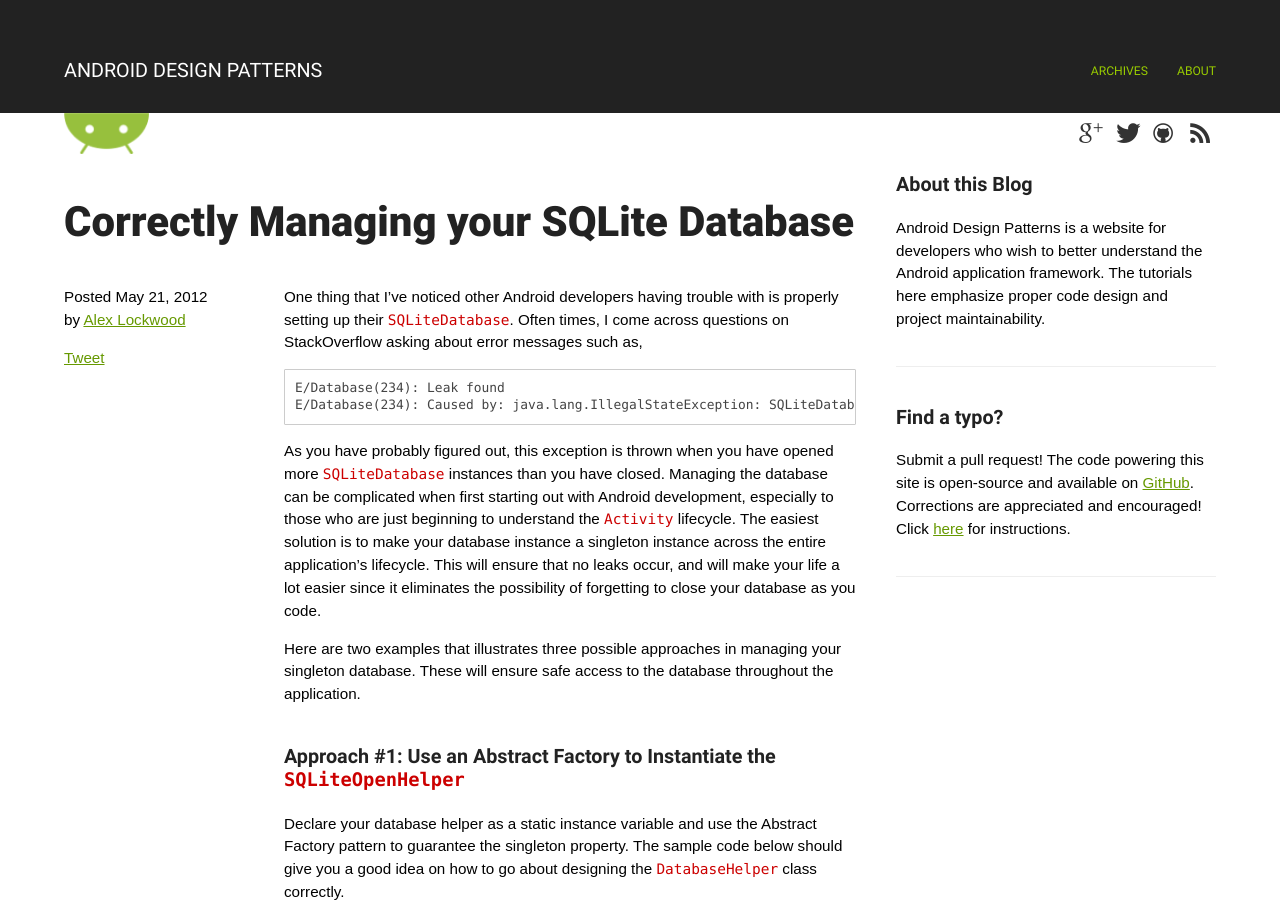
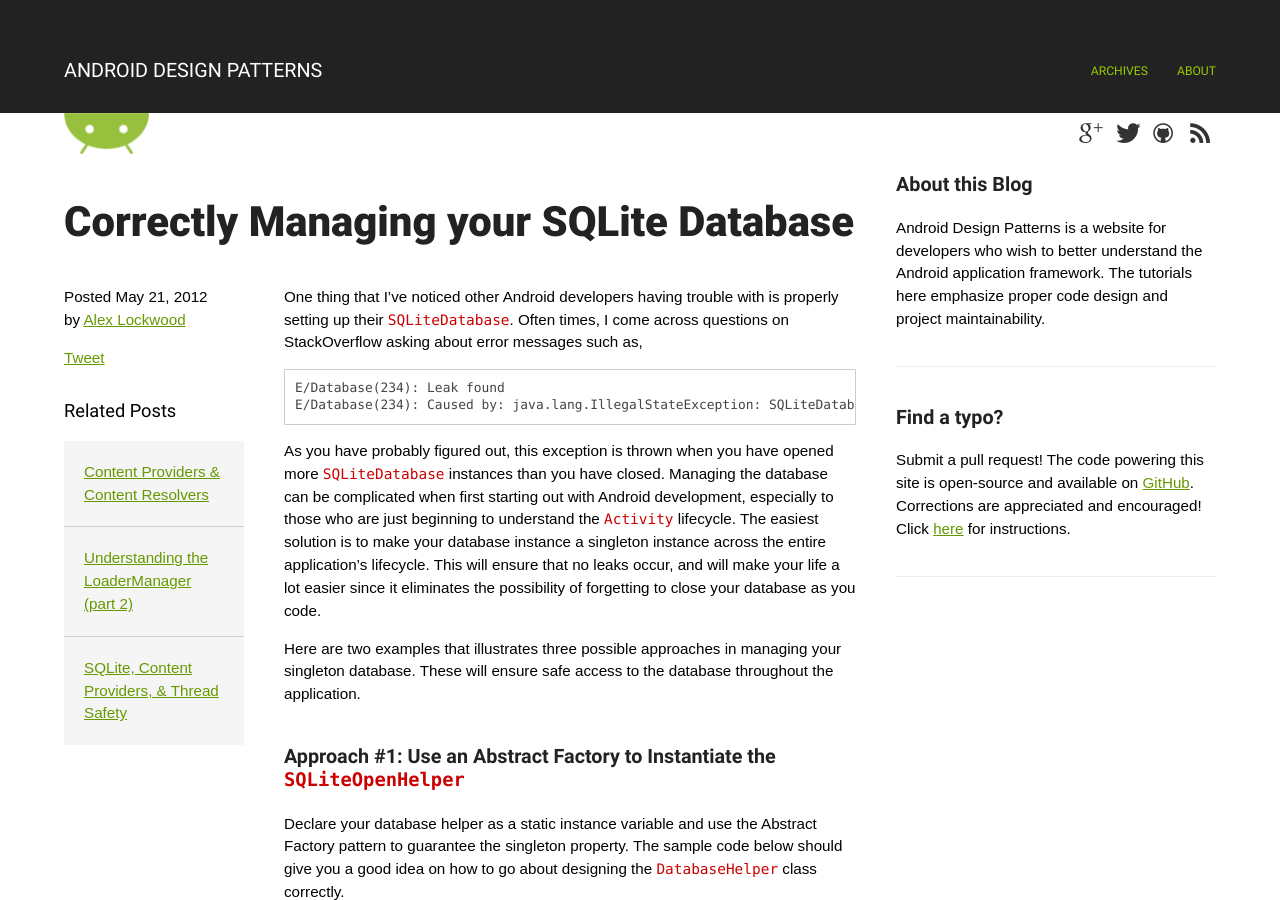
Before and after one commit to alexjlockwood/AndroidDesignPatterns, a Jekyll site: the page built from _posts/2012-05-21-correctly-managing-your-sqlite-database.md, in a window 1280 px wide and 900 px high. Built offline with Jekyll 4.4.1, drawn with Linux system fonts in a browser that asks for light colours; some web fonts are replaced; Markdown is read by kramdown in place of the engine named in the settings; comment, search, counter and statistics services are not loaded.

Commit message:
Added related posts

```diff
--- a/_posts/2012-05-21-correctly-managing-your-sqlite-database.md
+++ b/_posts/2012-05-21-correctly-managing-your-sqlite-database.md
@@ -3,6 +3,9 @@ layout: post
 title: 'Correctly Managing your SQLite Database'
 date: 2012-05-21
 permalink: /2012/05/correctly-managing-your-sqlite-database.html
+related: ['/2012/06/content-resolvers-and-content-providers.html',
+          '/2012/07/understanding-loadermanager.html',
+          '/2012/10/sqlite-contentprovider-thread-safety.html']
 ---
 One thing that I've noticed other Android developers having trouble with is properly
 setting up their `SQLiteDatabase`. Often times, I come across questions on StackOverflow
```
